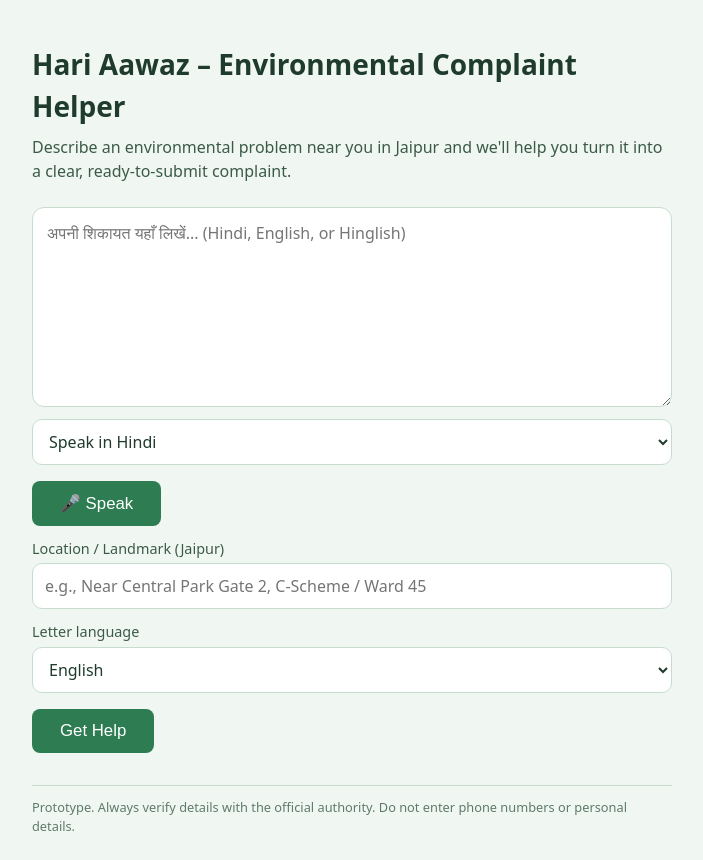
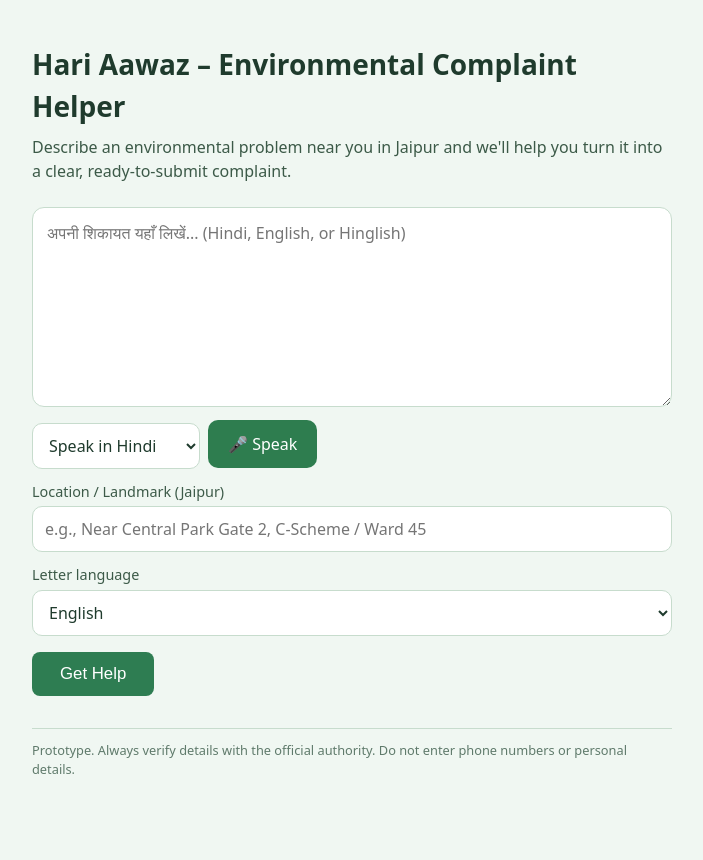
Before and after one commit to AkshitaTejwani/Hari-Aawaz, a plain HTML site: page frontend/index.html in a window 1280 px wide. Shown: the whole page, without its empty margins (288-991 px from the left). After the commit the page ends 803 px from the top, so only its background shows below. Drawn offline with Linux system fonts and the light colour scheme.

Commit message:
Refactor speech input section for better layout

```diff
--- a/frontend/index.html
+++ b/frontend/index.html
@@ -32,12 +32,15 @@
       placeholder="अपनी शिकायत यहाँ लिखें... (Hindi, English, or Hinglish)"
       aria-label="Complaint text"></textarea>
 
-    <div style="margin:6px 0 12px;">
-      <select id="micLang" aria-label="Speech language">
+    <div style="display:flex; gap:8px; align-items:center; margin:6px 0 12px;">
+      <select id="micLang" aria-label="Speech language" style="width:auto;">
         <option value="hi-IN">Speak in Hindi</option>
         <option value="en-IN">Speak in English</option>
       </select>
-      <button type="button" id="micBtn">🎤 Speak</button>
+      <span id="micBtn" role="button" tabindex="0"
+        style="background:#2e7d4f;color:#fff;padding:12px 20px;border-radius:10px;cursor:pointer;display:inline-block;user-select:none;">
+        🎤 Speak
+      </span>
     </div>
 
     <label for="location-input">Location / Landmark (Jaipur)</label>
```
